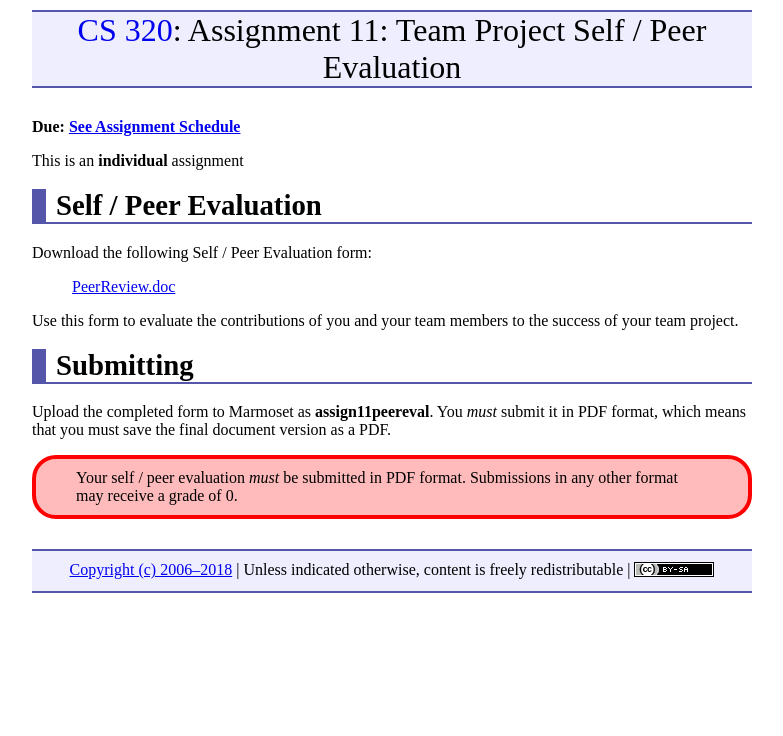
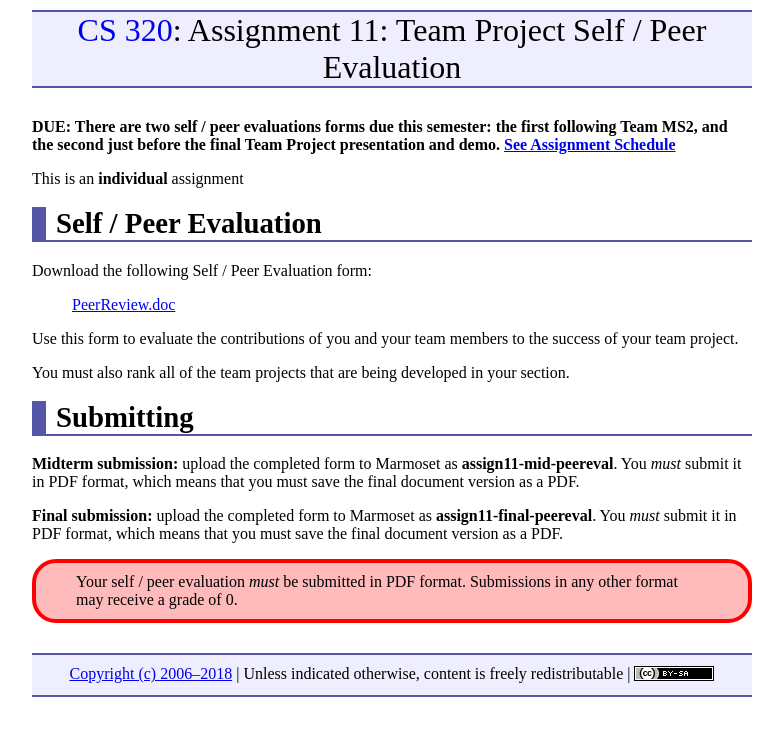
Before and after one commit to ycpcs/cs320-spring2018, a Jekyll site: the page built from assign/assign11.md, in a window 1280 px wide. Shown: the top 736 px of the page, without its empty margins (248-1031 px from the left). Built offline with Jekyll 4.4.1, drawn with Linux system fonts in a browser that asks for light colours.

Commit message:
schedule updates

```diff
--- a/assign/assign11.md
+++ b/assign/assign11.md
@@ -3,7 +3,7 @@ layout: default
 title: "Assignment 11: Team Project Self / Peer Evaluation"
 ---
 
-**Due: [See Assignment Schedule](index.html)**
+**DUE: There are two self / peer evaluations forms due this semester: the first following Team MS2, and the second just before the final Team Project presentation and demo.  [See Assignment Schedule](index.html)**
 
 This is an **individual** assignment
 
@@ -15,9 +15,13 @@ Download the following Self / Peer Evaluation form:
 
 Use this form to evaluate the contributions of you and your team members to the success of your team project.
 
+You must also rank all of the team projects that are being developed in your section.
+
 # Submitting
 
-Upload the completed form to Marmoset as **assign11peereval**.  You *must* submit it in PDF format, which means that you must save the final document version as a PDF.
+**Midterm submission:** upload the completed form to Marmoset as **assign11-mid-peereval**.  You *must* submit it in PDF format, which means that you must save the final document version as a PDF.
+
+**Final submission:** upload the completed form to Marmoset as **assign11-final-peereval**.  You *must* submit it in PDF format, which means that you must save the final document version as a PDF.
 
 <div class="callout">
 Your self / peer evaluation <em>must</em> be submitted in PDF format.  Submissions in any other format may receive a grade of 0.
```
Also changed, not shown: assign/index.md (+2 -2 lines), lectures/lecture02.md (+1 -1 lines), 2 other files.
